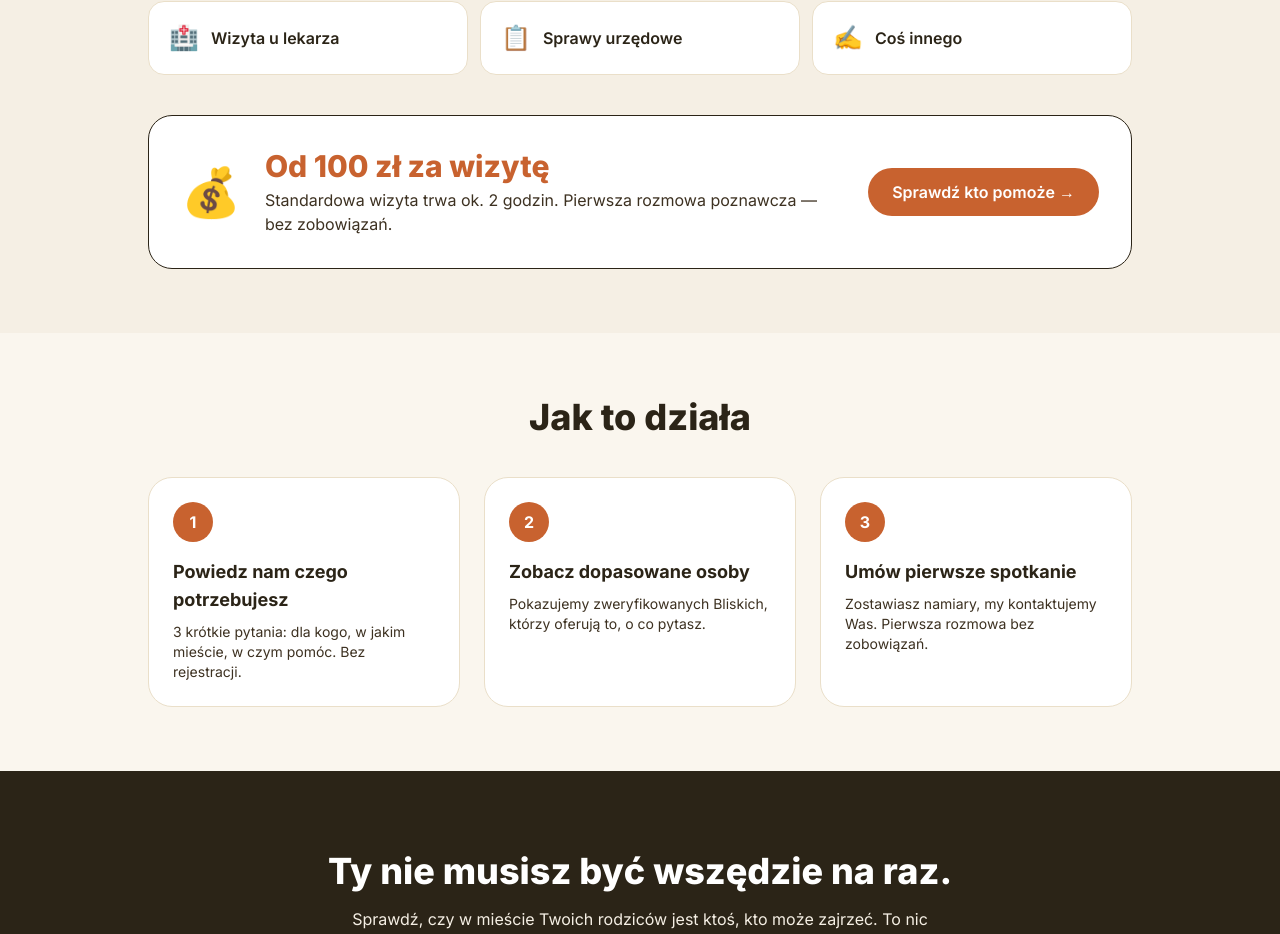
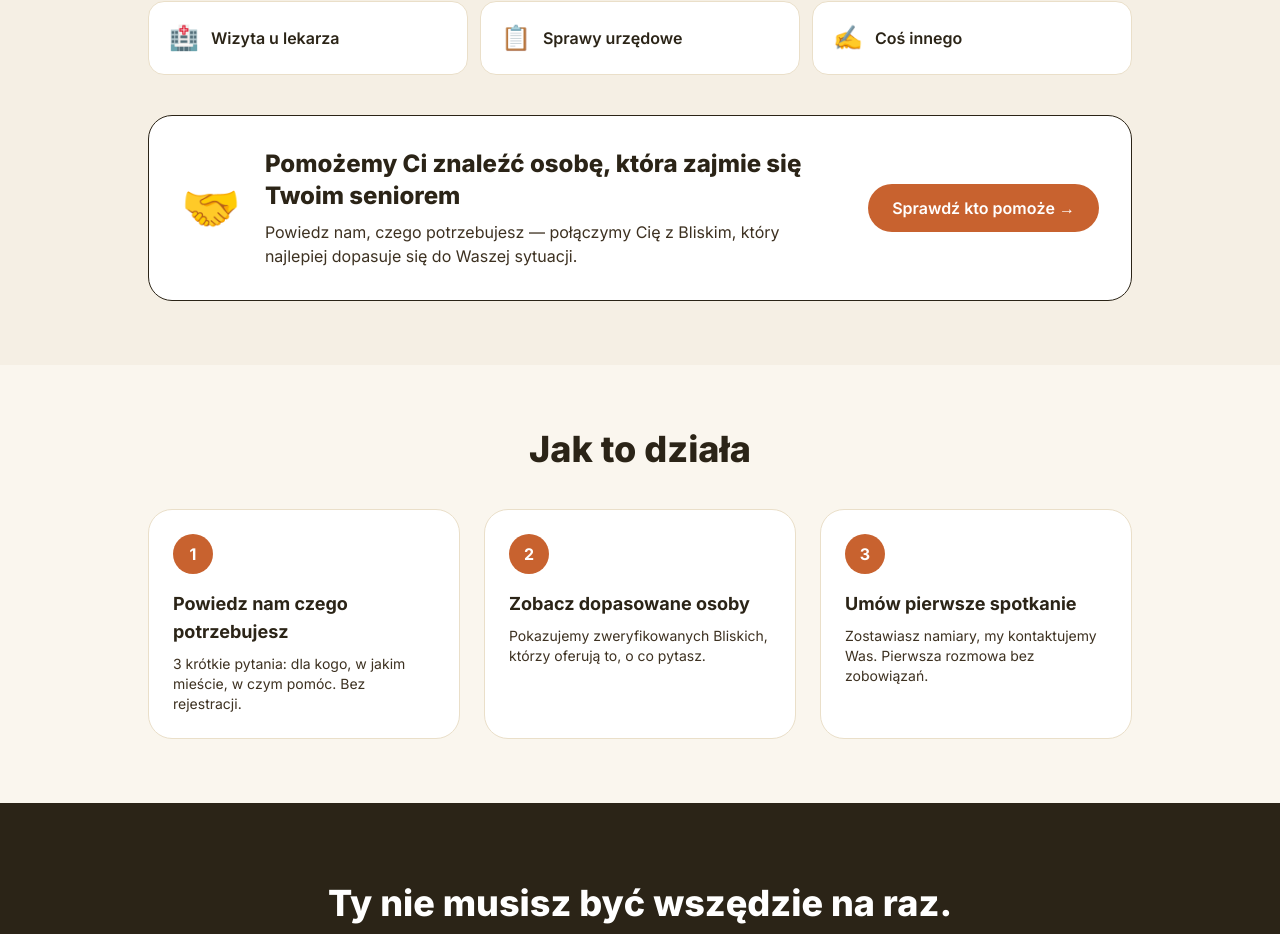
Before and after one commit to laskoAI/bliscy-app, a Next.js app: page /znajdz in a window 1280 px wide. Shown: the part 1360-2294 px from the top of the page. Built offline with nearby package versions, Linux system fonts and the light colour scheme.

Commit message:
Replace price card with 'we will match you' message

```diff
--- a/src/app/znajdz/page.tsx
+++ b/src/app/znajdz/page.tsx
@@ -208,11 +208,14 @@ export default function ZnajdzLanding() {
           </div>
 
           <div className="mt-10 rounded-3xl bg-white border border-warm-200 p-6 md:p-8 flex flex-col md:flex-row items-center gap-6 text-center md:text-left">
-            <div className="text-5xl">💰</div>
+            <div className="text-5xl">🤝</div>
             <div className="flex-1">
-              <div className="text-2xl md:text-3xl font-extrabold text-warm-500">Od 100 zł za wizytę</div>
-              <p className="mt-1 text-brand-700">
-                Standardowa wizyta trwa ok. 2 godzin. Pierwsza rozmowa poznawcza — bez zobowiązań.
+              <div className="text-xl md:text-2xl font-extrabold text-brand-800">
+                Pomożemy Ci znaleźć osobę, która zajmie się Twoim seniorem
+              </div>
+              <p className="mt-2 text-brand-700">
+                Powiedz nam, czego potrzebujesz — połączymy Cię z Bliskim, który najlepiej
+                dopasuje się do Waszej sytuacji.
               </p>
             </div>
             <button
```
